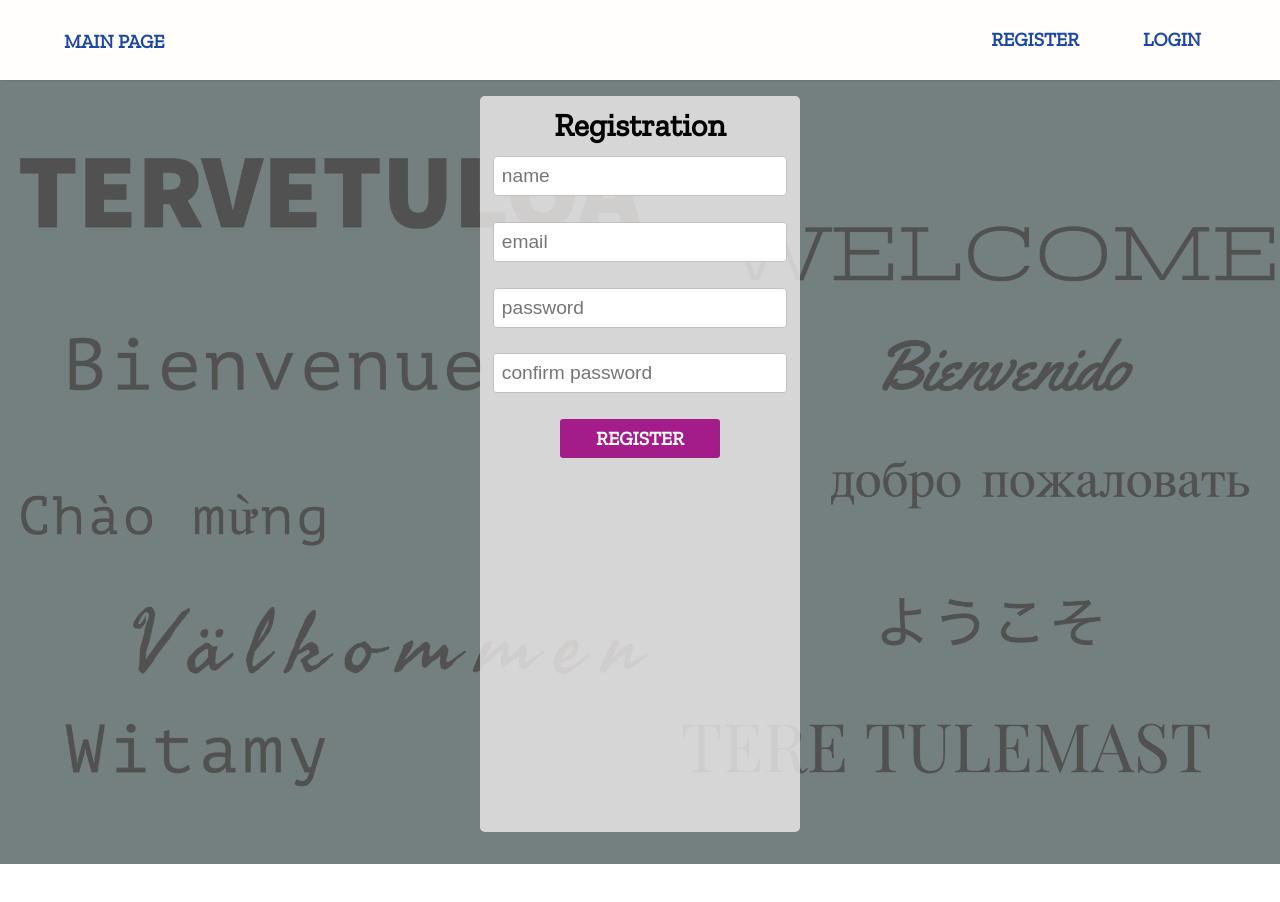
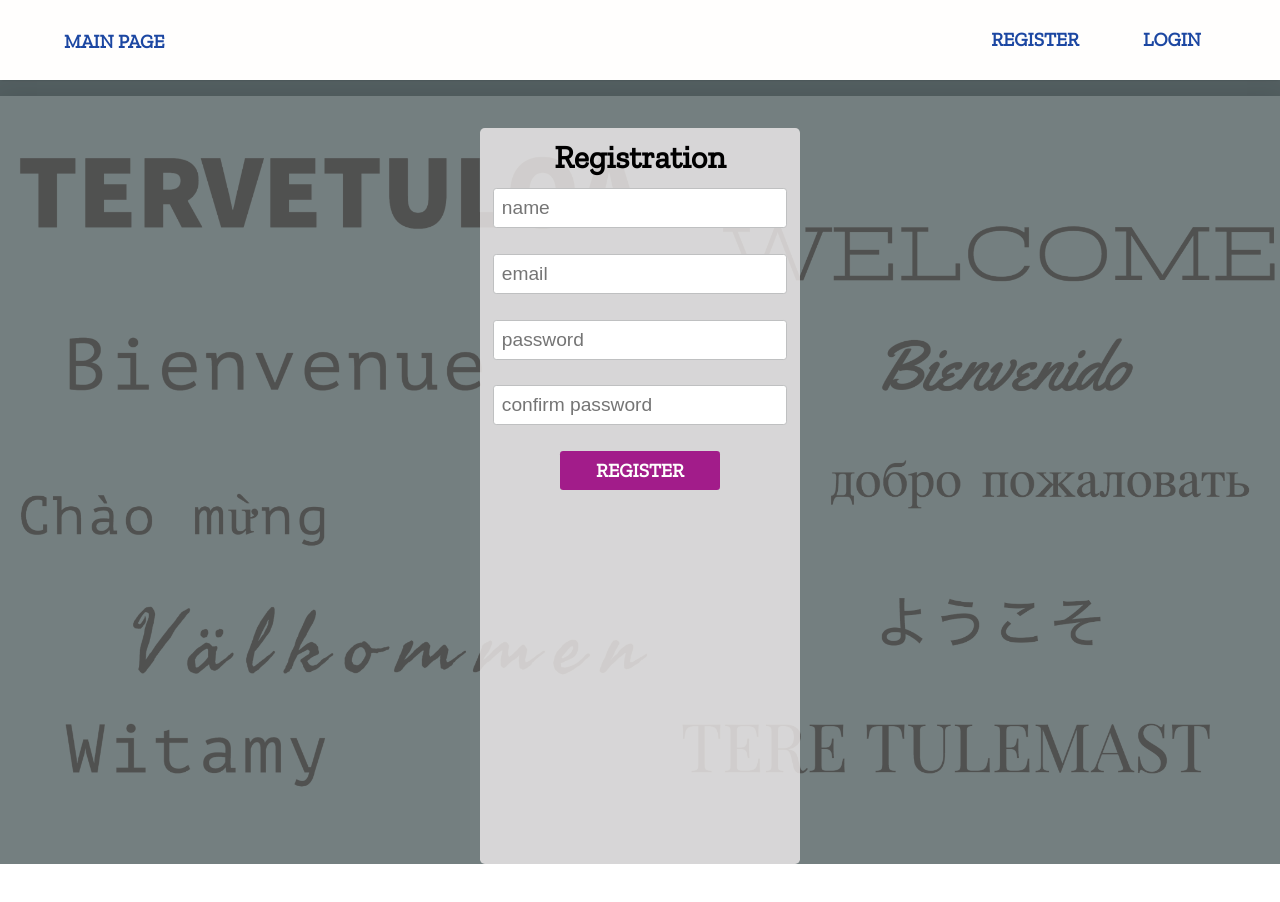
Before and after one commit to makiyo-ronkko/fullstack-app, a React (Create React App) app in the folder client/: page /register in a window 1280 px wide. Shown: the top 902 px of the page. Before the commit the page ends 864 px from the top, so only its background shows below. Built offline with nearby package versions, Linux system fonts and the light colour scheme.

Commit message:
Update stylying

```diff
--- a/client/src/App.css
+++ b/client/src/App.css
@@ -4,12 +4,13 @@
   overflow: hidden;
   padding: auto;
   margin-top: 4rem;
-  /* margin-bottom: 3rem; */
+  margin-bottom: 3rem;
 }
 
 .container {
   display: flex;
   justify-content: center;
+  margin-top: 2rem;
   overflow: hidden;
   box-shadow: 1px 2px 24px 2px rgba(0, 0, 0, 0.1);
   min-height: 30rem;
--- a/client/src/components/layout/Home/Home.css
+++ b/client/src/components/layout/Home/Home.css
@@ -25,7 +25,7 @@
 .Home-container {
   color: #fff;
   height: 100%;
-  width: 80%;
+  width: 100%;
   margin: auto;
   display: flex;
   flex-direction: column;
```
